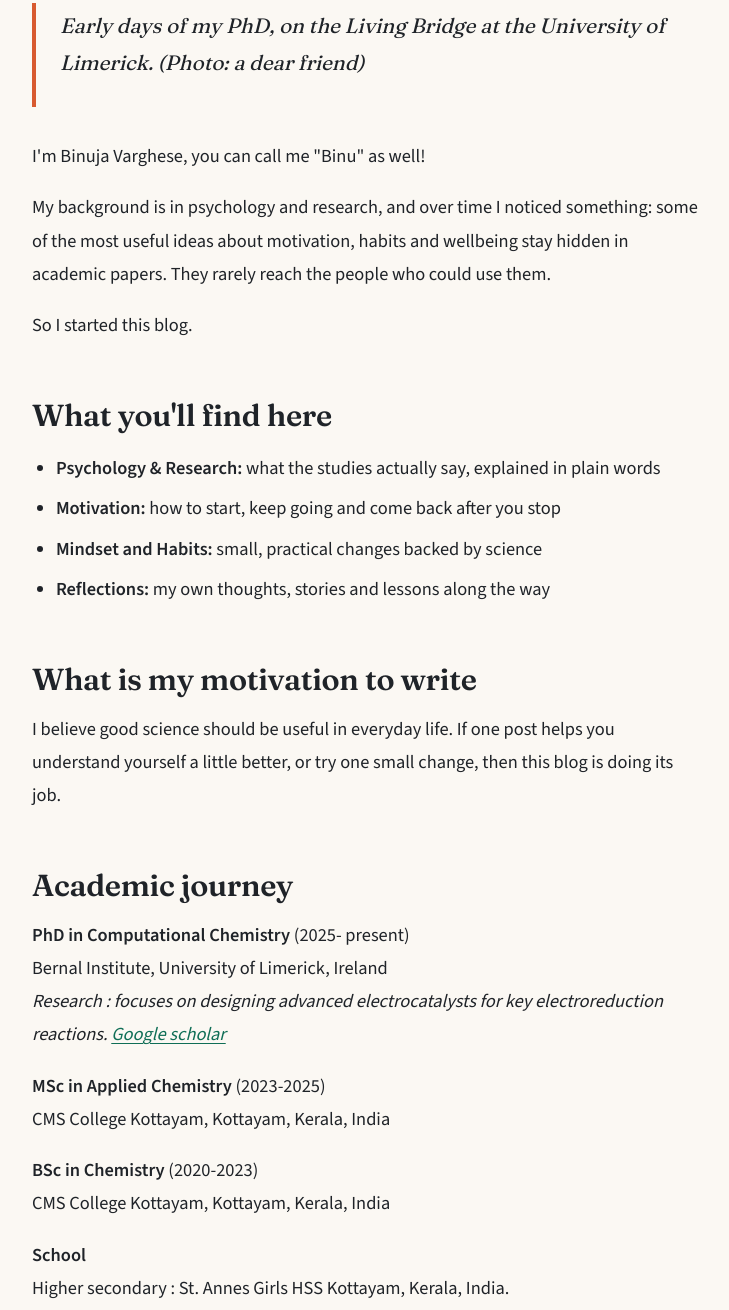
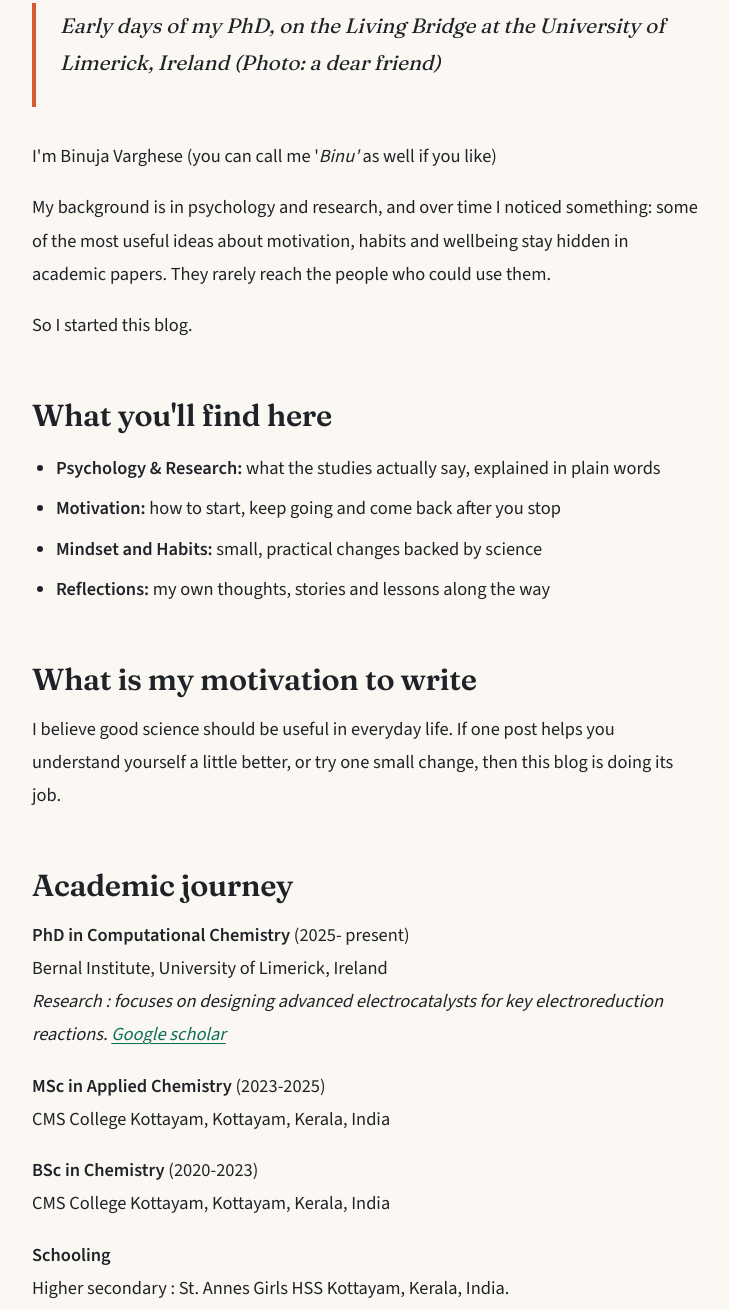
Before and after one commit to binujavarghese/binujavarghese.github.io, an Eleventy site: page src/pages/about.md in a window 1280 px wide. Shown: the part 1310-2620 px from the top of the page, without its empty margins (272-1001 px from the left). Built offline with nearby package versions, Linux system fonts and the light colour scheme; Eleventy itself is replaced by a stand-in of ours; files that its build step writes are made by us from their sources.

Commit message:
Update src/pages/about.md (via Pages CMS)

```diff
--- a/src/pages/about.md
+++ b/src/pages/about.md
@@ -6,9 +6,9 @@ description: Hi, I'm Binuja. Here's who I am and why I write.
 ---
 ![Photo of Binuja Varghese](/images/Binuja-1.jpg)
 
-> *Early days of my PhD, on the Living Bridge at the University of Limerick. (Photo: a dear friend)*
+> *Early days of my PhD, on the Living Bridge at the University of Limerick, Ireland (Photo: a dear friend)*
 
-I'm Binuja Varghese, you can call me "Binu" as well!
+I'm Binuja Varghese (you can call me '*Binu'* as well if you like)
 
 My background is in psychology and research, and over time I noticed something: some of the most useful ideas about motivation, habits and wellbeing stay hidden in academic papers. They rarely reach the people who could use them.
 
@@ -37,7 +37,7 @@ CMS College Kottayam, Kottayam, Kerala, India
  **BSc in Chemistry** (2020-2023)
 CMS College Kottayam, Kottayam, Kerala, India
 
-**School**
+**Schooling**
 Higher secondary : St. Annes Girls HSS Kottayam, Kerala, India.
 
 High School: CMS High School Kottayam, Kerala, India.
@@ -47,3 +47,9 @@ High School: CMS High School Kottayam, Kerala, India.
 I'd love to hear from you, whether it's a question, a story, an idea or a thought about something I've written. Don't hesitate to reach out. My inbox is always open!
 
 📩 [tellme.binujavarghese@gmail.com](mailto:tellme.binujavarghese@gmail.com)
+
+With Love
+
+
+
+&nbsp;
```
